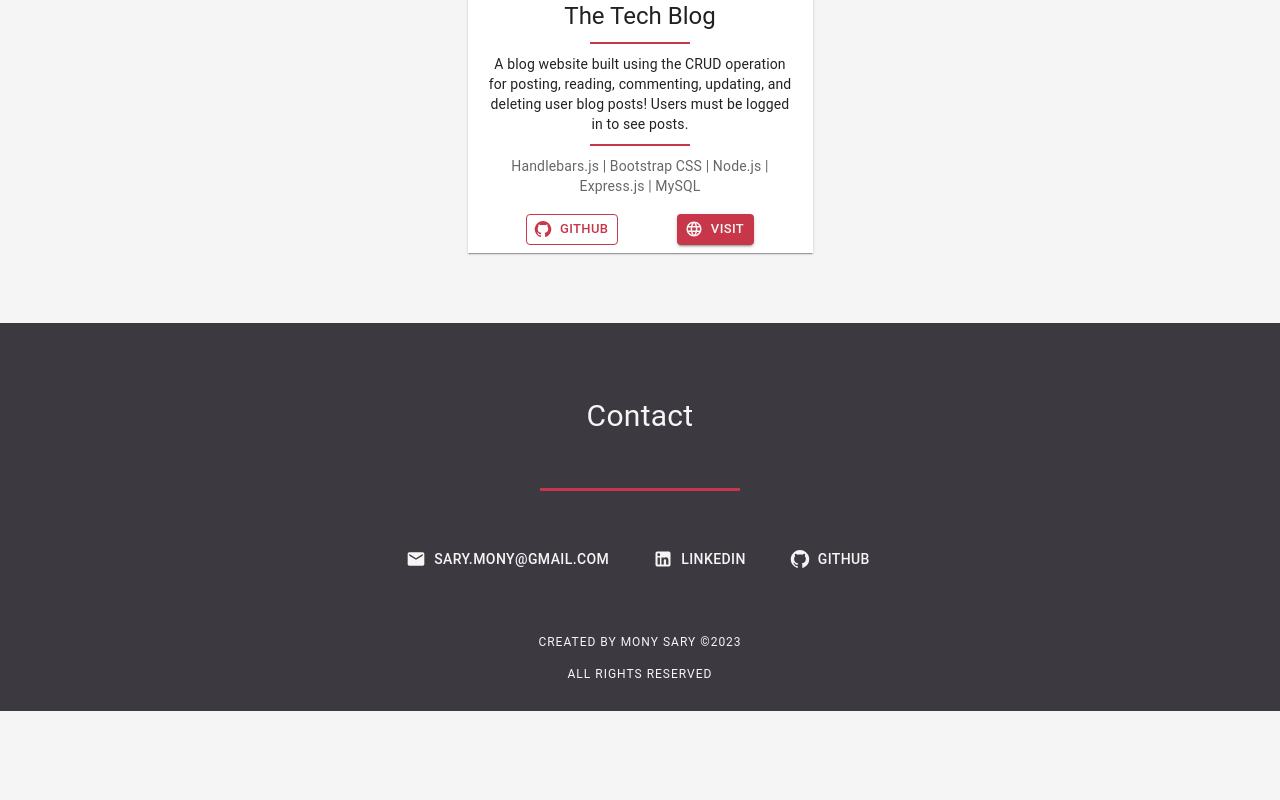
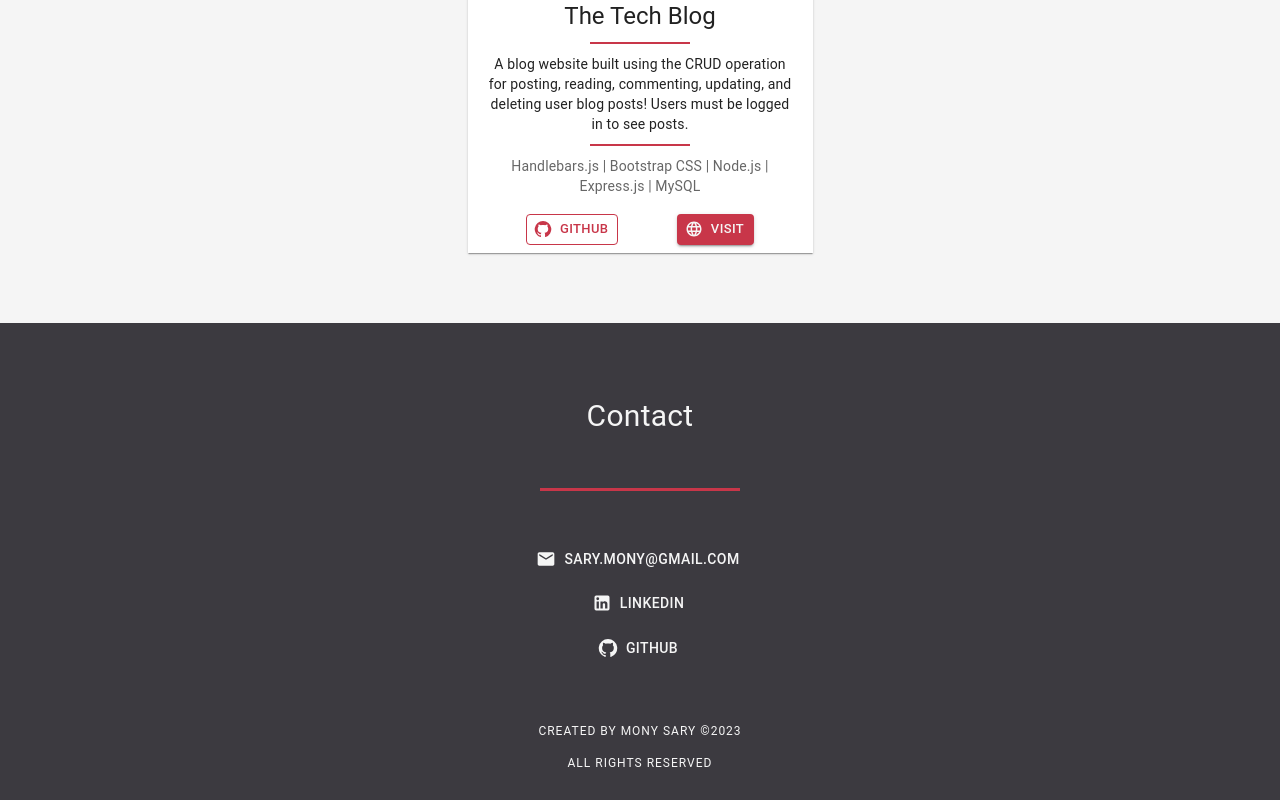
Before and after one commit to monysary/main-developer-portoflio, a React (Create React App) app: page / in a window 1280 px wide. Shown: the part 2271-3071 px from the top of the page. Before the commit the page ends 2982 px from the top, so only its background shows below. Built offline with nearby package versions, Linux system fonts and the light colour scheme.

Commit message:
updated some styling on contact section

```diff
--- a/src/components/Contact.js
+++ b/src/components/Contact.js
@@ -14,7 +14,7 @@ function Contact() {
                 marginX='20px'
             >Contact</Typography>
             <div style={{ height: '3px', width: '200px', backgroundColor: '#C83649', margin: '50px auto' }}></div>
-            <Grid container justifyContent='center' gap={4}>
+            <Grid container direction='column' alignItems='center' gap={1}>
                 <Button
                     variant="text"
                     sx={{ color: "#F5F5F5" }}
```
